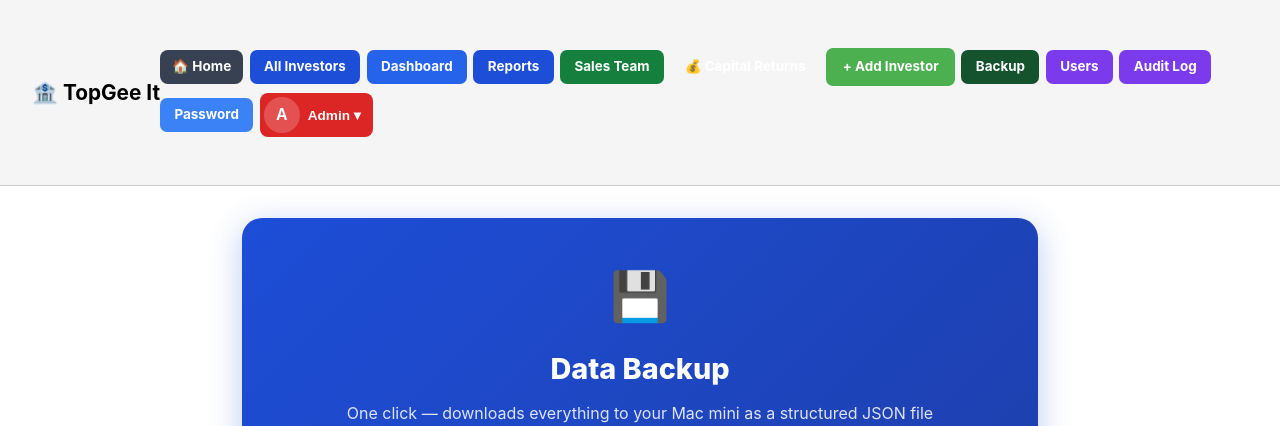
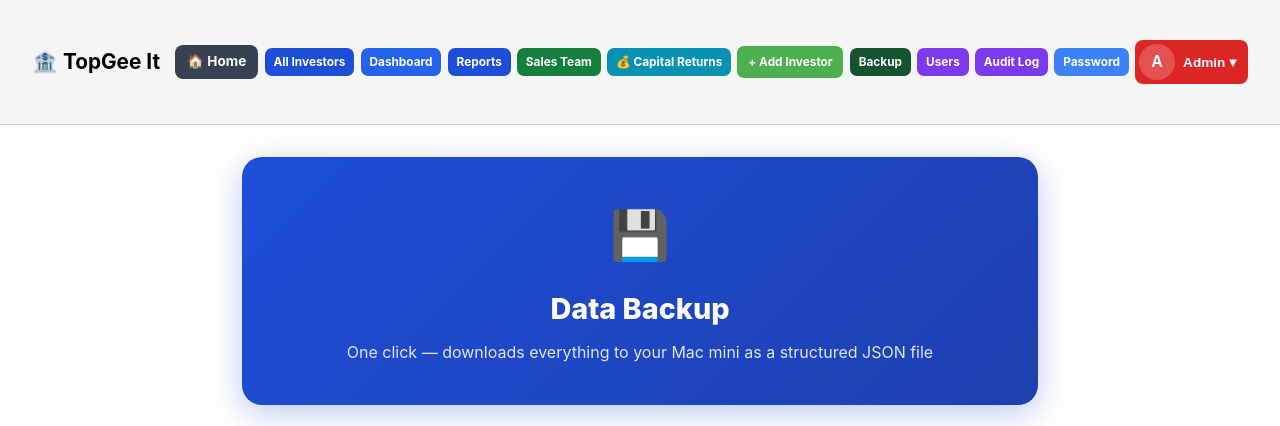
Before and after one commit to fastwheelcom-collab/topgee-investment-system, a Flask app: page /backup in a window 1280 px wide. Shown: the top 426 px of the page. Run offline with Flask 3, Linux system fonts and the light colour scheme; the visitor is signed in with stand-in values (Sample User, id 1); data comes from the database, SQL or seed files in the repository; data that the repository does not hold is empty.

Commit message:
Fix: nav compact size, Riasat 0-investment badge bug, capital returns nav color

```diff
--- a/app.py
+++ b/app.py
@@ -4027,7 +4027,7 @@ def capital_returns():
         total_returned = sum(r.amount for r in returns)
         remaining = original - total_returned
         pct = (total_returned / original * 100) if original else 0
-        badge_50 = total_returned >= original * 0.5
+        badge_50 = original > 0 and total_returned >= original * 0.5
         profit_basis = remaining if badge_50 else original
         summaries.append({
             'investor': inv,
--- a/static/css/style.css
+++ b/static/css/style.css
@@ -39,7 +39,7 @@ body {
 .navbar {
     background: var(--bg-card);
     border-bottom: 1px solid var(--border);
-    padding: 1rem 0;
+    padding: 0.5rem 0;
     position: sticky;
     top: 0;
     z-index: 100;
@@ -68,9 +68,9 @@ body {
 /* Base nav link — solid filled box, white text always */
 .nav-links a {
     text-decoration: none;
-    padding: 0.4rem 0.9rem;
+    padding: 0.28rem 0.55rem;
     border-radius: 7px;
-    font-size: 0.84rem;
+    font-size: 0.74rem;
     font-weight: 700;
     white-space: nowrap;
     border: none;
@@ -1142,3 +1142,7 @@ footer {
         padding: 0.75rem;
     }
 }
+
+/* Capital Returns nav */
+.nav-links a.nav-capital { background: #0891b2; }
+.nav-links a.nav-capital.active { background: #0e7490 !important; }
```
